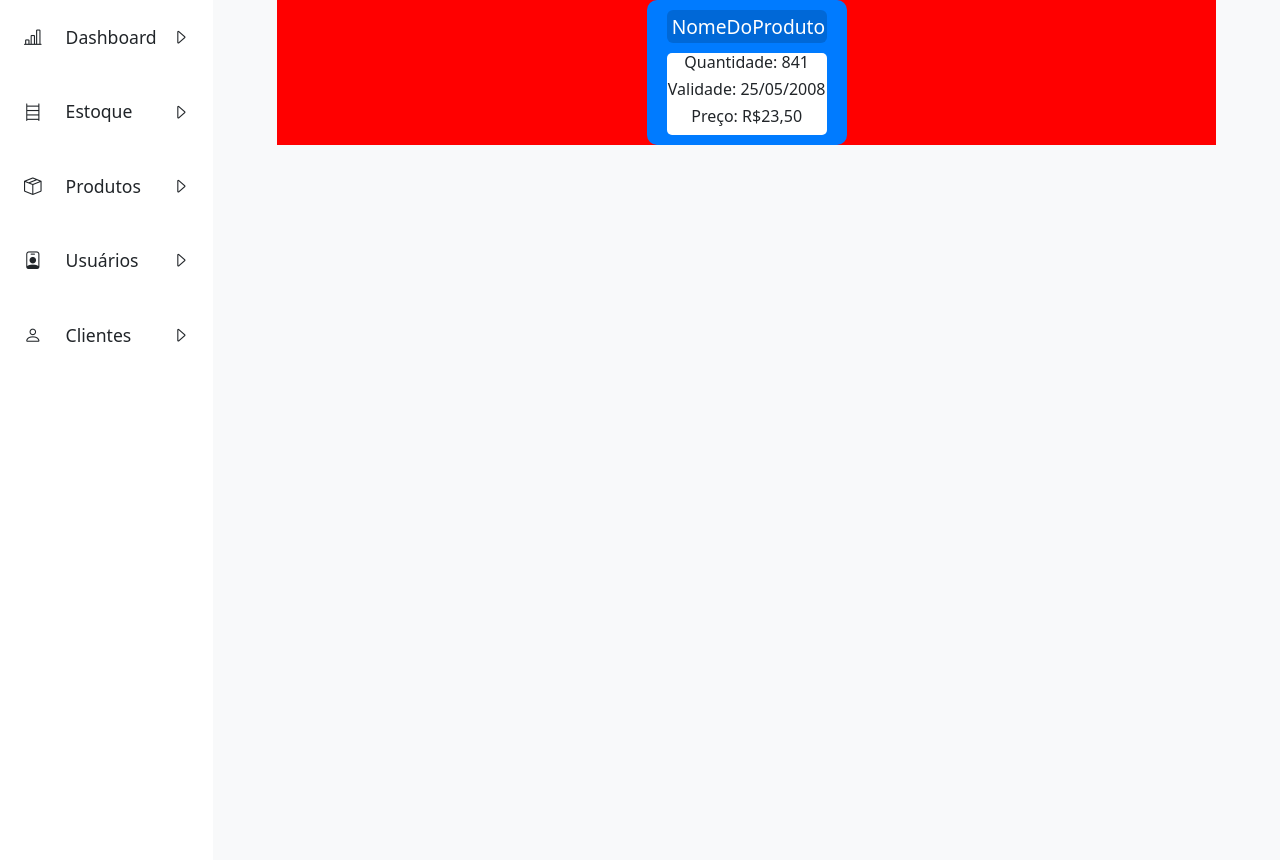
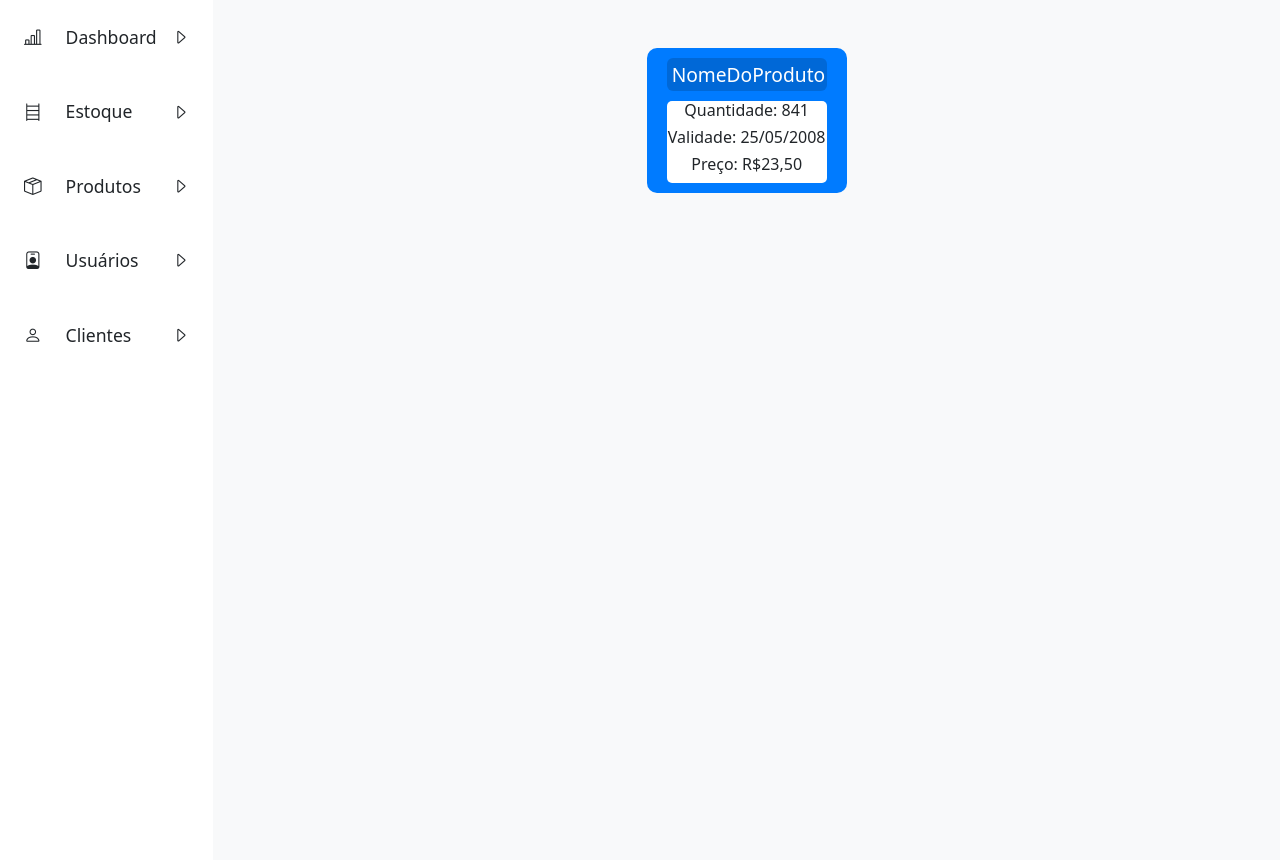
Before and after one commit to caetanoenzo/Paodango-equipe2, a PHP site: page / in a window 1280 px wide. Shown: the part 72-932 px from the top of the page. Run offline with PHP 8.4, Linux system fonts and the light colour scheme.

Commit message:
UPDATE - Início da integração das páginas de conteúdo

```diff
--- a/index.html
+++ b/index.html
@@ -93,7 +93,7 @@
             </div>
 
             <div class="col-10 bg-light">
-                <div class="produtos_container">
+                <div class="produtos_container mt-5">
                     <div class="produtos_box">
                         <h1>NomeDoProduto</h1>
                         <div class="produtos_flex">
--- a/styles/style.css
+++ b/styles/style.css
@@ -34,10 +34,9 @@ body {
 }
 
 .produtos_container{
-    width: 90%;
+    width: 100%;
     min-height: 145px;
-    background-color: rgb(255, 0, 0);
-    margin: auto;
+    margin: 0;
     display: flex;
     flex-wrap: wrap;
     gap: 20px;
```
